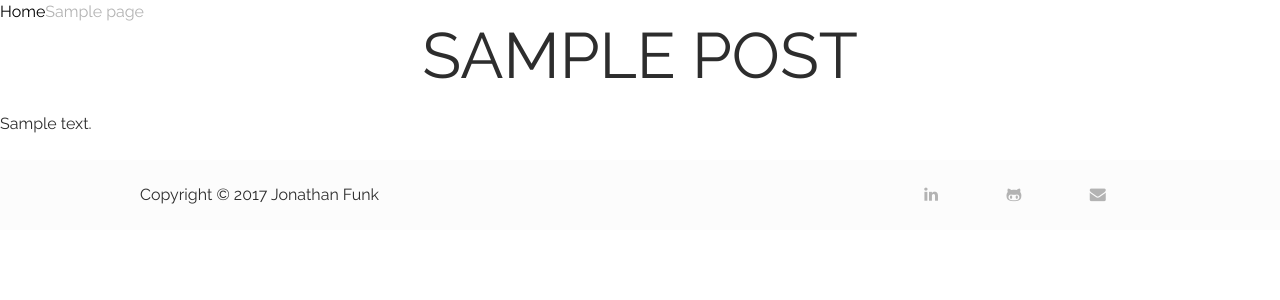
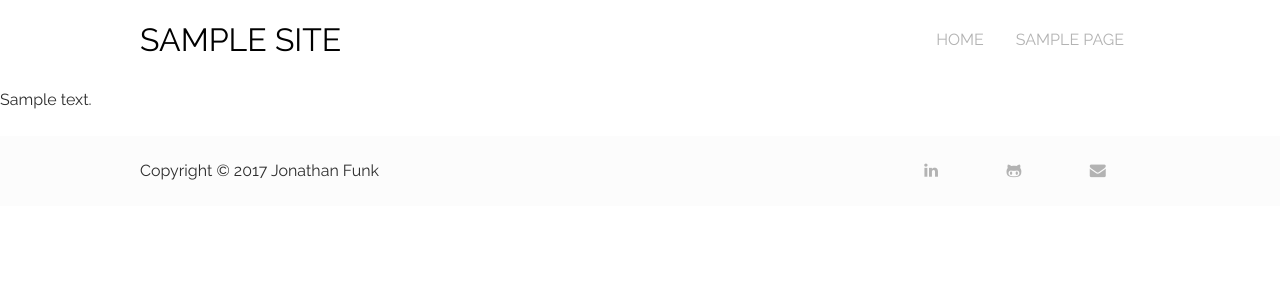
Before and after one commit to jonathanfunk/personal-site, a WordPress theme: template themes/jonfunk/page.php in a window 1280 px wide. Shown: the top 300 px of the page. Run offline with PHP 8.4 and a stand-in for WordPress, Linux system fonts and the light colour scheme; the site name, menu and one post (Sample post) are stand-ins, and other content is empty.

Commit message:
header styled

```diff
--- a/themes/jonfunk/header.php
+++ b/themes/jonfunk/header.php
@@ -19,15 +19,17 @@
 	<body <?php body_class(); ?>>
 		<div id="page" class="hfeed site">
 			<a class="skip-link screen-reader-text" href="#content"><?php esc_html( 'Skip to content' ); ?></a>
-
 			<header id="masthead" class="site-header" role="banner">
+				<div class="container">
           <div class="site-branding">
+            <h2><a href="<?php echo esc_url( home_url( '/' ) ); ?>" rel="home"><?php bloginfo( 'name' ); ?></a></h2>
           </div><!-- .site-branding -->
 
           <nav id="site-navigation" class="main-navigation" role="navigation">
             <button class="menu-toggle" aria-controls="primary-menu" aria-expanded="false"><?php esc_html( 'Primary Menu' ); ?></button>
             <?php wp_nav_menu( array( 'theme_location' => 'primary', 'menu_id' => 'primary-menu' ) ); ?>
           </nav><!-- #site-navigation -->
+        </div>
 			</header><!-- #masthead -->
 
 			<div id="content" class="site-content">
--- a/themes/jonfunk/sass/_elements.scss
+++ b/themes/jonfunk/sass/_elements.scss
@@ -15,6 +15,7 @@ html {
 
 body {
 	background: $color__background-body; /* Fallback for when there is no custom background color defined. */
+	position: relative;
 }
 
 blockquote, q {
--- a/themes/jonfunk/sass/_navigation.scss
+++ b/themes/jonfunk/sass/_navigation.scss
@@ -8,6 +8,7 @@
 a {
 	color: $color__link;
 	transition: color 1s ease;
+	text-decoration: none;
 	&:visited {
 		color: $color__link-visited;
 	}
@@ -25,14 +26,30 @@ a {
 	}
 }
 
+/* Header */
+
+.site-header {
+	height: 80px;
+	width: 100vw;
+	position: fixed;
+	background-color: white;
+	.container {
+		display: flex;
+		justify-content: space-between;
+		align-items: center;
+		height: 100%;
+	}
+	h2 {
+		margin-bottom: 0;
+		a {
+			color: black;
+		}
+	}
+}
+
 /* Menus */
 
 .main-navigation {
-	clear: both;
-	display: block;
-	float: left;
-	width: 100%;
-
 	ul {
 		display: none;
 		list-style: none;
@@ -78,9 +95,9 @@ a {
 		}
 	}
 	li {
-		float: left;
-		position: relative;
-
+		display: inline-block;
+		padding: 1rem;
+		text-transform: uppercase;
 		&:hover > a,
 		&.focus > a {
 		}
--- a/themes/jonfunk/style.css
+++ b/themes/jonfunk/style.css
@@ -320,7 +320,8 @@ html {
 
 body {
   background: #fff;
-  /* Fallback for when there is no custom background color defined. */ }
+  /* Fallback for when there is no custom background color defined. */
+  position: relative; }
 
 blockquote, q {
   quotes: "" ""; }
@@ -418,7 +419,8 @@ textarea {
 /* Links */
 a {
   color: #b3b3b3;
-  transition: color 1s ease; }
+  transition: color 1s ease;
+  text-decoration: none; }
   a:visited {
     color: #b3b3b3; }
   a:hover, a:focus, a:active {
@@ -428,12 +430,26 @@ a {
   a:hover, a:active {
     outline: 0; }
 
+/* Header */
+.site-header {
+  height: 80px;
+  width: 100vw;
+  position: fixed;
+  background-color: white; }
+  .site-header .container {
+    display: -ms-flexbox;
+    display: flex;
+    -ms-flex-pack: justify;
+        justify-content: space-between;
+    -ms-flex-align: center;
+        align-items: center;
+    height: 100%; }
+  .site-header h2 {
+    margin-bottom: 0; }
+    .site-header h2 a {
+      color: black; }
+
 /* Menus */
-.main-navigation {
-  clear: both;
-  display: block;
-  float: left;
-  width: 100%; }
 .main-navigation ul {
   display: none;
   list-style: none;
@@ -457,9 +473,12 @@ a {
   .main-navigation ul li:hover > ul,
   .main-navigation ul li.focus > ul {
     left: auto; }
+
 .main-navigation li {
-    float: left;
-    position: relative; }
+  display: inline-block;
+  padding: 1rem;
+  text-transform: uppercase; }
+
 .main-navigation a {
   display: block;
   text-decoration: none; }
```
Also changed, not shown: themes/jonfunk/build/css/style.min.css, 1 other file. Lines whose indentation alone changed are shown as unchanged.
